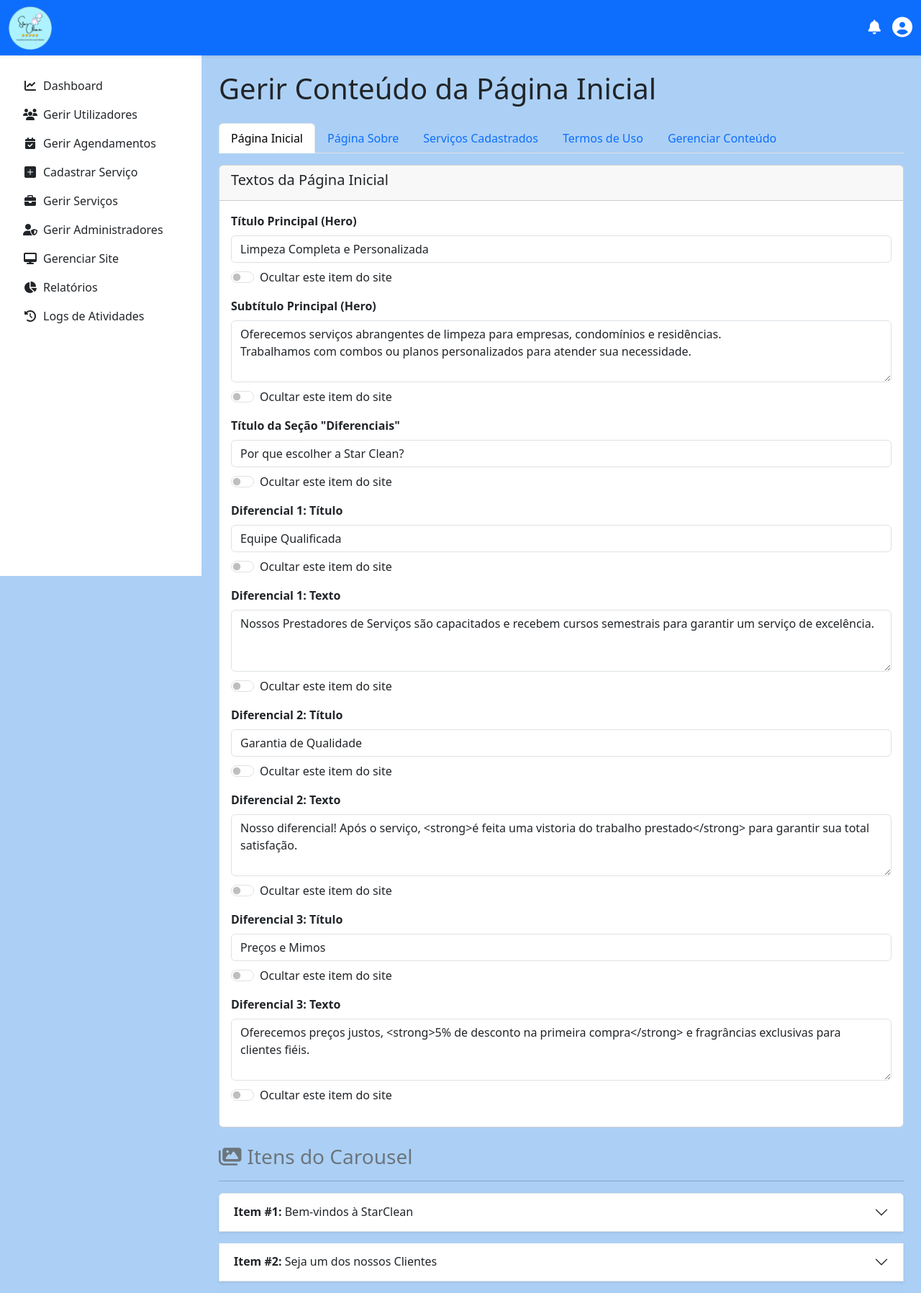
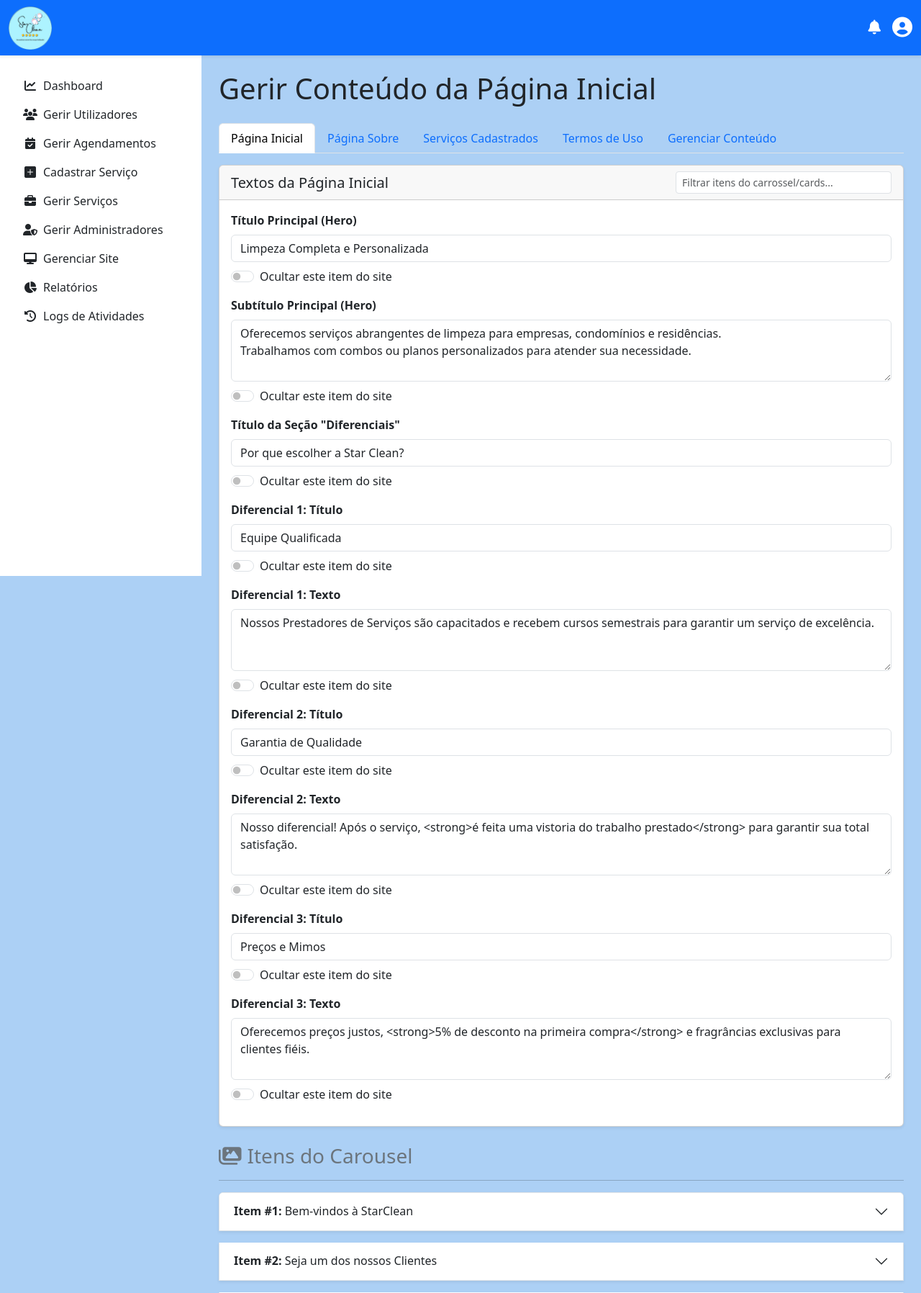
Before and after one commit to ayllaleticiasantos/StarClean-, a PHP site: page /star_clean/admin/gerir_pagina_inicial.php in a window 1280 px wide. Shown: the top 1796 px of the page at 72% size. Run offline with PHP 8.4, Linux system fonts and the light colour scheme; a user stored in the database is signed in; data comes from the database, SQL or seed files in the repository; both versions use the stored data as it was after the commit; data that the repository does not hold is empty; some libraries are stand-ins or nearby versions.

Commit message:
Refactor code structure for improved readability and maintainability

```diff
--- a/admin/gerir_pagina_inicial.php
+++ b/admin/gerir_pagina_inicial.php
@@ -225,8 +225,12 @@ include '../includes/navbar_logged_in.php';
         <div class="tab-content" id="myTabContent">
             <div class="tab-pane fade show active" id="index-content" role="tabpanel">
                 <form action="gerir_pagina_inicial.php" method="post" enctype="multipart/form-data">
-                    <div class="card mt-3">
-                        <div class="card-header"><h5>Textos da Página Inicial</h5></div>
+                    <div class="card mt-3 shadow-sm">
+                        <div class="card-header d-flex justify-content-between align-items-center">
+                            <h5 class="mb-0">Textos da Página Inicial</h5>
+                            <input type="text" id="filtroConteudoIndex" class="form-control form-control-sm" placeholder="Filtrar itens do carrossel/cards..." style="width: 300px;">
+                        </div>
+
                         <div class="card-body">
                             <?php foreach ($conteudo_geral['index'] ?? [] as $item): ?>
                                 <div class="mb-3">
@@ -257,7 +261,7 @@ include '../includes/navbar_logged_in.php';
                             </div>
                             <div class="accordion" id="accordion-<?= $tipo_atual ?>">
                         <?php endif; ?>
-                        <div class="accordion-item mb-3 shadow-sm">
+                        <div class="accordion-item mb-3 shadow-sm" data-filter-text-index="<?= strtolower(htmlspecialchars($item['titulo'] . ' ' . $item['texto'])) ?>">
                             <h2 class="accordion-header" id="heading-<?= $item['id'] ?>">
                                 <button class="accordion-button collapsed" type="button" data-bs-toggle="collapse" data-bs-target="#collapse-<?= $item['id'] ?>">
                                     <strong>Item #<?= $item['ordem'] ?>:</strong>&nbsp;<?= htmlspecialchars($item['titulo']) ?>
@@ -296,7 +300,10 @@ include '../includes/navbar_logged_in.php';
                                 </div>
                             </div>
                         </div>
-                    <?php endforeach; if (!empty($conteudos)) echo '</div>'; ?>
+                    <?php endforeach; ?>
+                    <?php if (!empty($conteudos)) echo '</div>'; ?>
+                    <div id="nenhumItemIndexEncontrado" class="alert alert-warning text-center mt-3" style="display: none;">Nenhum item encontrado para o filtro informado.</div>
+
                     <div class="mt-4"><button type="submit" class="btn btn-primary btn-lg">Salvar Alterações da Página Inicial</button></div>
                 </form>
             </div>
@@ -398,12 +405,17 @@ include '../includes/navbar_logged_in.php';
 
             <div class="tab-pane fade" id="blocos-content" role="tabpanel">
                 <div class="card mt-4 shadow-sm">
-                    <div class="card-header d-flex justify-content-between align-items-center">
-                        <h5 class="mb-0">Gerenciador de Conteúdo da Página Inicial</h5>
+                    <div class="card-header d-flex justify-content-between align-items-center no-print">
+                        <h5 class="mb-0">Gerenciador de Conteúdo</h5>
+                        <div class="d-flex align-items-center gap-2">
+                            <input type="text" id="filtroBlocos" class="form-control form-control-sm" placeholder="Filtrar por título ou tipo..." style="width: 250px;">
                         <button type="button" class="btn btn-primary" data-bs-toggle="modal" data-bs-target="#modalBloco">
                             <i class="fas fa-plus me-2"></i>Adicionar Novo Conteúdo
                         </button>
                         </div>
+                    </div>
+
+
                     <div class="card-body">
                         <p class="text-muted">Adicione, edite e reordene os blocos de conteúdo que aparecem na sua página inicial. Arraste e solte para reordenar.</p>
 
@@ -412,8 +424,7 @@ include '../includes/navbar_logged_in.php';
                         <?php else: ?>
                             <ul class="list-group">
                                 <?php foreach ($blocos_conteudo as $bloco): ?>
-                                    <?php $dados_bloco = json_decode($bloco['conteudo_json'], true); ?>
-                                    <li class="list-group-item d-flex justify-content-between align-items-center">
+                                    <?php $dados_bloco = json_decode($bloco['conteudo_json'], true); ?>                                    <li class="list-group-item d-flex justify-content-between align-items-center" data-filter-text-bloco="<?= strtolower(htmlspecialchars($bloco['titulo_admin'] . ' ' . $bloco['tipo_bloco'])) ?>">
                                         <div>
                                             <span class="badge bg-secondary me-2">Ordem: <?= $bloco['ordem'] ?></span>
                                             <strong><?= htmlspecialchars($bloco['titulo_admin']) ?></strong>
@@ -428,12 +439,15 @@ include '../includes/navbar_logged_in.php';
                                                 data-bloco-ordem="<?= $bloco['ordem'] ?>"
                                                 data-bloco-ativo="<?= $bloco['ativo'] ?>"
                                                 data-bloco-conteudo='<?= htmlspecialchars($bloco['conteudo_json'], ENT_QUOTES, 'UTF-8') ?>'>
-                                                Editar
-                                            </button>
+                                                Editar</button>
+                                            <a href="excluir_conteudo_pagina.php?id=<?= $bloco['id'] ?>&tabela=blocos_conteudo" class="btn btn-danger btn-sm" onclick="return confirm('Tem certeza que deseja excluir permanentemente este bloco? Esta ação não pode ser desfeita.');">
+                                                Excluir
+                                            </a>
                                         </div>
                                     </li>
                                 <?php endforeach; ?>
                             </ul>
+                            <div id="nenhumBlocoEncontrado" class="alert alert-warning text-center mt-3" style="display: none;">Nenhum bloco de conteúdo encontrado para o filtro informado.</div>
                         <?php endif; ?>
                     </div>
                 </div>
@@ -456,7 +470,7 @@ include '../includes/navbar_logged_in.php';
 
                     <div class="mb-3">
                         <label for="bloco_titulo_admin" class="form-label">Título de Identificação (visível somente para administradores)</label>
-                        <input type="text" class="form-control" id="bloco_titulo_admin" name="bloco_titulo_admin" placeholder="Ex: Seção de Boas-Vindas" required>
+                        <input type="text" class="form-control" id="bloco_titulo_admin" name="bloco_titulo_admin" placeholder="Ex: Seção de Boas-Vindas da Home" required>
                     </div>
 
                     <div class="row">
@@ -469,7 +483,7 @@ include '../includes/navbar_logged_in.php';
                         </div>
                         <div class="col-md-6 mb-3">
                             <label for="bloco_ordem" class="form-label">Ordem de Exibição</label>
-                            <input type="number" class="form-control" id="bloco_ordem" name="bloco_ordem" value="0" placeholder="Escolha a ordem de exibição do bloco" required>
+                            <input type="number" class="form-control" id="bloco_ordem" name="bloco_ordem" value="0" placeholder="0" required>
                         </div>
                     </div>
 
@@ -489,7 +503,7 @@ include '../includes/navbar_logged_in.php';
                             </div>
                             <div class="mb-3">
                                 <label for="bloco_card_texto" class="form-label">Texto do Card</label>
-                                <textarea class="form-control" name="bloco_card_texto" id="bloco_card_texto" rows="4" placeholder="Descreva sobre o que se trata este conteúdo..."></textarea>
+                                <textarea class="form-control" name="bloco_card_texto" id="bloco_card_texto" rows="4" placeholder="Descreva sobre o que se trata este card..."></textarea>
                             </div>
                             <div class="mb-3">
                                 <label for="bloco_card_imagem" class="form-label">Imagem do Card</label>
@@ -600,25 +614,59 @@ include '../includes/navbar_logged_in.php';
       });
   });
 
-  // Filtro dinâmico para a aba de serviços
-  const filtroServicosInput = document.getElementById('filtroServicos');
-  if (filtroServicosInput) {
-      filtroServicosInput.addEventListener('keyup', function() {
+  document.addEventListener('DOMContentLoaded', function() {
+      // Função genérica para filtrar
+      function configurarFiltro(inputId, containerSelector, itemSelector, noResultsId, dataAttribute) {
+          const input = document.getElementById(inputId);
+          if (!input) return;
+
+          input.addEventListener('keyup', function() {
               const termoBusca = this.value.toLowerCase();
-          const itensAccordion = document.querySelectorAll('#accordion-servicos .accordion-item');
-          const mensagemNenhumResultado = document.getElementById('nenhumServicoEncontrado');
+              const itens = document.querySelectorAll(`${containerSelector} ${itemSelector}`);
+              const mensagemNenhumResultado = document.getElementById(noResultsId);
               let resultadosEncontrados = 0;
 
-          itensAccordion.forEach(function(item) {
-              const textoItem = item.getAttribute('data-filter-text');
-              if (textoItem.includes(termoBusca)) {
+              itens.forEach(function(item) {
+                  const textoItem = item.getAttribute(dataAttribute);
+                  if (textoItem && textoItem.includes(termoBusca)) {
                       item.style.display = '';
                       resultadosEncontrados++;
                   } else {
                       item.style.display = 'none';
                   }
               });
+
+              if (mensagemNenhumResultado) {
                   mensagemNenhumResultado.style.display = resultadosEncontrados > 0 ? 'none' : 'block';
+              }
           });
       }
+
+      // Filtro para a aba de SERVIÇOS
+      configurarFiltro(
+          'filtroServicos',
+          '#accordion-servicos',
+          '.accordion-item',
+          'nenhumServicoEncontrado',
+          'data-filter-text'
+      );
+
+      // Filtro para a aba de CONTEÚDO DA PÁGINA INICIAL (Carrossel e Cards)
+      configurarFiltro(
+          'filtroConteudoIndex',
+          '#index-content',
+          '.accordion-item',
+          'nenhumItemIndexEncontrado',
+          'data-filter-text-index'
+      );
+
+      // Filtro para a aba de BLOCOS DE CONTEÚDO
+      configurarFiltro(
+          'filtroBlocos',
+          '#blocos-content .list-group',
+          '.list-group-item',
+          'nenhumBlocoEncontrado',
+          'data-filter-text-bloco'
+      );
+  });
 </script>
```
Also changed, not shown: config/db_starclean.sql (+30 -0 lines), img/MER_STARCLEAN.png (added). Lines whose indentation alone changed are shown as unchanged.
